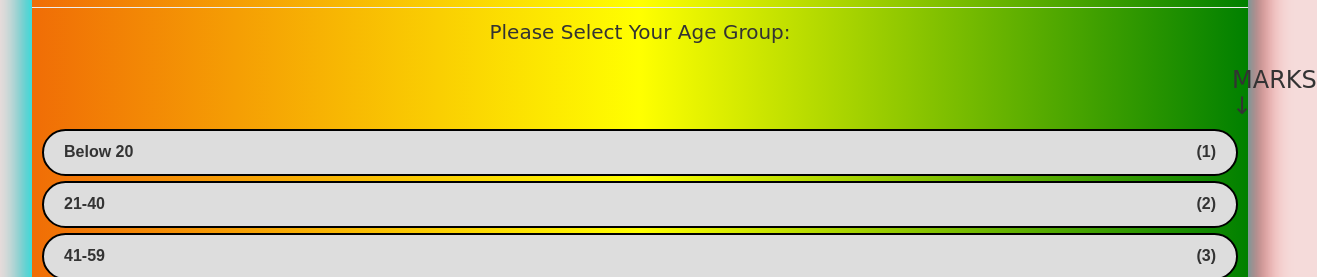
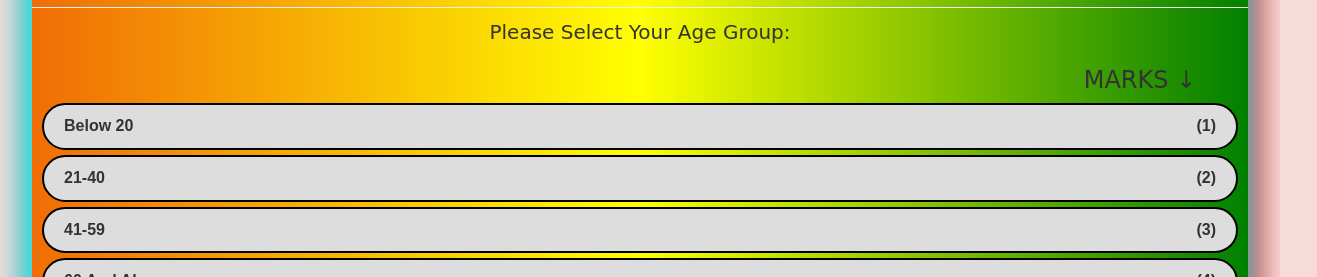
Before and after one commit to sharvil1234/Self-Covid-Assessment-App, a plain HTML site: page index.html in a window 1280 px wide. Shown: the part 520-797 px from the top of the page, 1317 px wide, since content can reach past the window. Drawn offline with nearby package versions, Linux system fonts and the light colour scheme; a web font is replaced by a local one.

Commit message:
Update index.html

```diff
--- a/index.html
+++ b/index.html
@@ -42,7 +42,7 @@
                 <h3 id="h3">AGE</h3>
                 <hr>
                 <p>Please Select Your Age Group: </p>
-                <h3 style="margin-left: 1200px">MARKS ↓</h3>
+                <h3 style="margin-left: 1000px">MARKS ↓</h3>
                 <div class="radio-toolbar">
                     <input type="radio" id="radio_below_20" name="radioAge" value="1" onclick="score_age_1();">
                     <label for="radio_below_20"> Below 20
```
